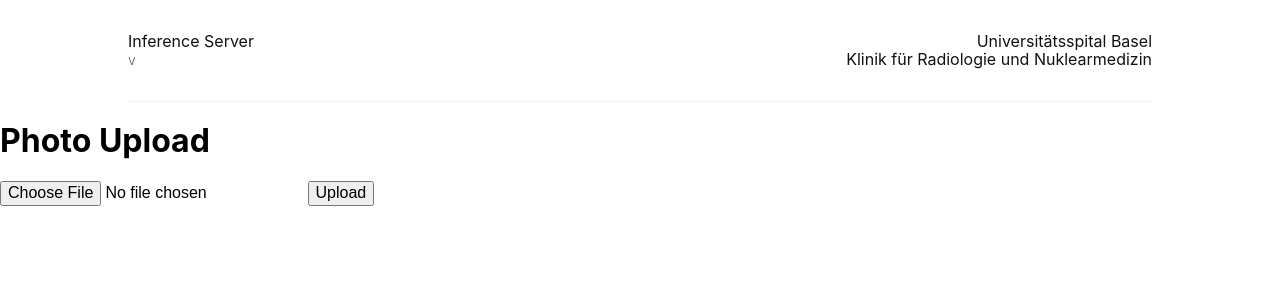
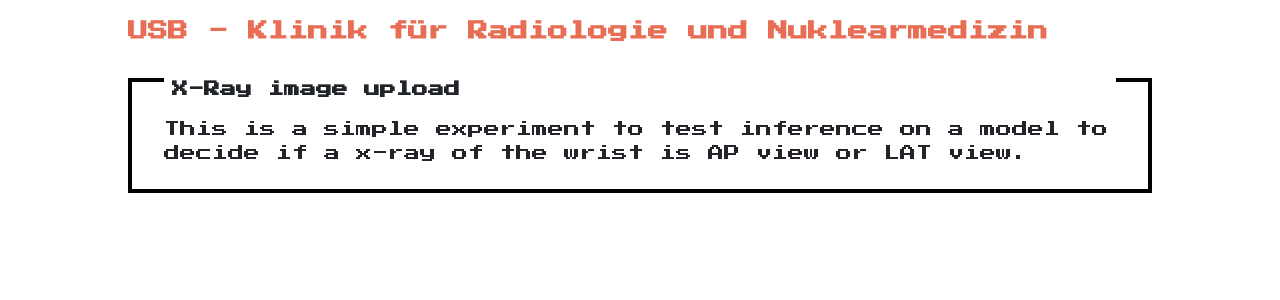
Before and after one commit to joshy/infer, a Flask app: template infer/templates/index.html in a window 1280 px wide. Shown: the top 300 px of the page. Run offline with Flask 2, Linux system fonts and the light colour scheme; the template is opened without the code that fills it: values that come from a table or form of the project are taken from there, others are empty; some libraries are stand-ins or nearby versions.

Commit message:
some working code

```diff
--- a/infer/app.py
+++ b/infer/app.py
@@ -1,48 +1,52 @@
 import os
-from flask import Flask, render_template, request
-from flask_uploads import UploadSet, configure_uploads, IMAGES, patch_request_class
-from flask_wtf import FlaskForm
-from flask_wtf.file import FileField, FileRequired, FileAllowed
-from wtforms import SubmitField
 
+import numpy as np
+from flask import Flask, redirect, render_template, request, session, url_for
 from flask_dropzone import Dropzone
-
+from keras.models import load_model
+from keras.preprocessing.image import img_to_array, load_img
+from PIL import Image
 
 app = Flask(__name__)
-app.config['SECRET_KEY'] = 'I have a dream'
-app.config['UPLOADED_PHOTOS_DEST'] = './uploads'
+model = None
+
+app.secret_key = b'_5#y2L"F4Q8z\n\xec]/897'
+app.config.update(
+    UPLOADED_PATH="./uploads",
+    # Flask-Dropzone config:
+    DROPZONE_ALLOWED_FILE_TYPE="image",
+    DROPZONE_MAX_FILE_SIZE=3,
+    DROPZONE_MAX_FILES=1,
+    DROPZONE_REDIRECT_VIEW="main",
+)
 
 dropzone = Dropzone(app)
 
 
-photos = UploadSet('photos', IMAGES)
-configure_uploads(app, photos)
-patch_request_class(app)  # set maximum file size, default is 16MB
+def preload_model():
+    global model
+    model = load_model("./model/ap_lat_model.h5")
+    # https://github.com/keras-team/keras/issues/6462
+    model._make_predict_function()
 
 
-class UploadForm(FlaskForm):
-    photo = FileField(validators=[FileAllowed(photos, u'Image only!'), FileRequired(u'File was empty!')])
-    submit = SubmitField(u'Upload')
+@app.route("/", methods=["POST", "GET"])
+def main():
+    filename = session.get("filename")
+    orientation = None
+    if filename:
+        image = load_img(os.path.join("infer/static/uploads", filename))
+        image = img_to_array(image)
+        image = np.expand_dims(image, axis=0)
+        preds = model.predict(image)
+        orientation = "lat" if preds[0][0] == 1.0 else "ap"
+    return render_template("index.html", file_url=filename, orientation=orientation)
 
 
-@app.route('/', methods=['GET', 'POST'])
-def upload_file():
-    form = UploadForm()
-    if form.validate_on_submit():
-        filename = photos.save(form.photo.data)
-        file_url = photos.url(filename)
-    else:
-        file_url = None
-    return render_template('index.html', form=form, file_url=file_url)
-
-
-
-
-@app.route('/uploads', methods=['GET', 'POST'])
-def upload():
-
-    if request.method == 'POST':
-        f = request.files.get('file')
-        f.save(os.path.join('./uploads', f.filename))
-
-    return 'upload template'
+@app.route("/uploads", methods=["GET", "POST"])
+def uploads():
+    if request.method == "POST":
+        f = request.files.get("file")
+        f.save(os.path.join("infer/static/uploads", f.filename))
+        session["filename"] = f.filename
+    return redirect(url_for("main"))
--- a/infer/templates/index.html
+++ b/infer/templates/index.html
@@ -1,35 +1,54 @@
 <!DOCTYPE html>
 <html lang="en">
+
 <head>
-  <title>Report Server</title>
+    <title>Image orientation</title>
     <meta name="viewport" content="width=device-width, initial-scale=1">
     <link rel="stylesheet" href="{{url_for('static', filename='css/tachyons.min.css') }}">
+    <link href="https://fonts.googleapis.com/css?family=Press+Start+2P" rel="stylesheet">
+    <link href="https://unpkg.com/nes.css/css/nes.css" rel="stylesheet" />
+    <style>
+        html, body, pre, code, kbd, samp {
+            font-family: "Press Start 2P";
+        }
+        </style>
     {{ dropzone.load_css() }}
-  {{ dropzone.style('border: 2px dashed #0087F7; margin: 10%; min-height: 400px;') }}
+    {{ dropzone.style('border: 2px dashed #0087F7; margin: 10%;') }}
 </head>
 
-<body class="w-100 sans-serif">
-   {% include 'partials/header.html' %}
-
-
-   <h1>Photo Upload</h1>
-   <form method="POST" enctype="multipart/form-data">
-       {{ form.hidden_tag() }}
-       {{ form.photo }}
-       {% for error in form.photo.errors %}
-           <span style="color: red;">{{ error }}</span>
-       {% endfor %}
-       {{ form.submit }}
-   </form>
+<body class="w-100 mt3">
+    <h1 class="w-100 mw8 center f4" style="color:#e76e55">USB - Klinik für Radiologie und Nuklearmedizin</h1>
+    <div class="w-100 b--black-10 mw8 center ">
+        <div class="nes-container with-title mt4">
+            <h1 class="w-100 mw8 title">X-Ray image upload</h1>
+            <p>This is a simple experiment to test inference on a model to decide
+                if a x-ray of the wrist is AP view or LAT view.
+            </p>
+        </div>
 
         {% if file_url %}
-   <br>
-   <img src="{{ file_url }}">
+        <div class="nes-container with-title mt4">
+            <h1 class="w-100 mw8 title">Image orientation</h1>
+
+            <p>The inferred image orientation is: </p>
+
+            <label>
+                <input type="checkbox" class="nes-checkbox" {% if 'ap' == orientation %} checked {% endif %}>
+                <span>AP</span>
+            </label>
+            <label>
+                <input type="checkbox" class="nes-checkbox" {% if 'lat' == orientation %} checked {% endif %}>
+                <span>LAT</span>
+            </label>
+            <img class="from-right" src="static/uploads/{{ file_url }}" height="240px">
+        </div>
         {% endif %}
 
         {{ dropzone.load_js() }}
 
         {{ dropzone.create(action='/uploads') }}
         {{ dropzone.config() }}
+    </div>
 </body>
+
 </html>
--- a/infer/templates/partials/header.html
+++ /dev/null
@@ -1,19 +0,0 @@
-<nav class="w-100 center pv4 mw8 bb b--light-gray">
-    <div class="dtc v-btm w-25 tl">
-        <a class="dtc v-btm link w-75 link f6 f5-ns dib mr3 mr4-ns near-black underline-hover" href="/" title="Home">
-            Inference Server
-            <div>
-                <small class="nowrap f6 mt2 mt3-ns pr2 black-70 fw2 near-black">v{{ version }}</small>
-            </div>
-        </a>
-    </div>
-
-
-    <div class="dtc v-btm w-25 tr">
-        <a class="link f6 f5-ns dib near-black underline-hover" href="http://www.unispital-basel.ch/index.php?id=1899"
-            title="Universitätsspital Basel, Klinik für Radiologie und Nuklearmedizin">
-            Universitätsspital Basel
-            <br>Klinik für Radiologie und Nuklearmedizin
-        </a>
-    </div>
-</nav>
--- a/runserver.py
+++ b/runserver.py
@@ -17,6 +17,6 @@
             max_size_bytes=10000000)
     ))
 
-from infer.app import app
-
+from infer.app import app, preload_model
+preload_model()
 app.run(host='0.0.0.0', port=5555)
```
Also changed, not shown: 3 other files. Lines whose indentation alone changed are shown as unchanged.
